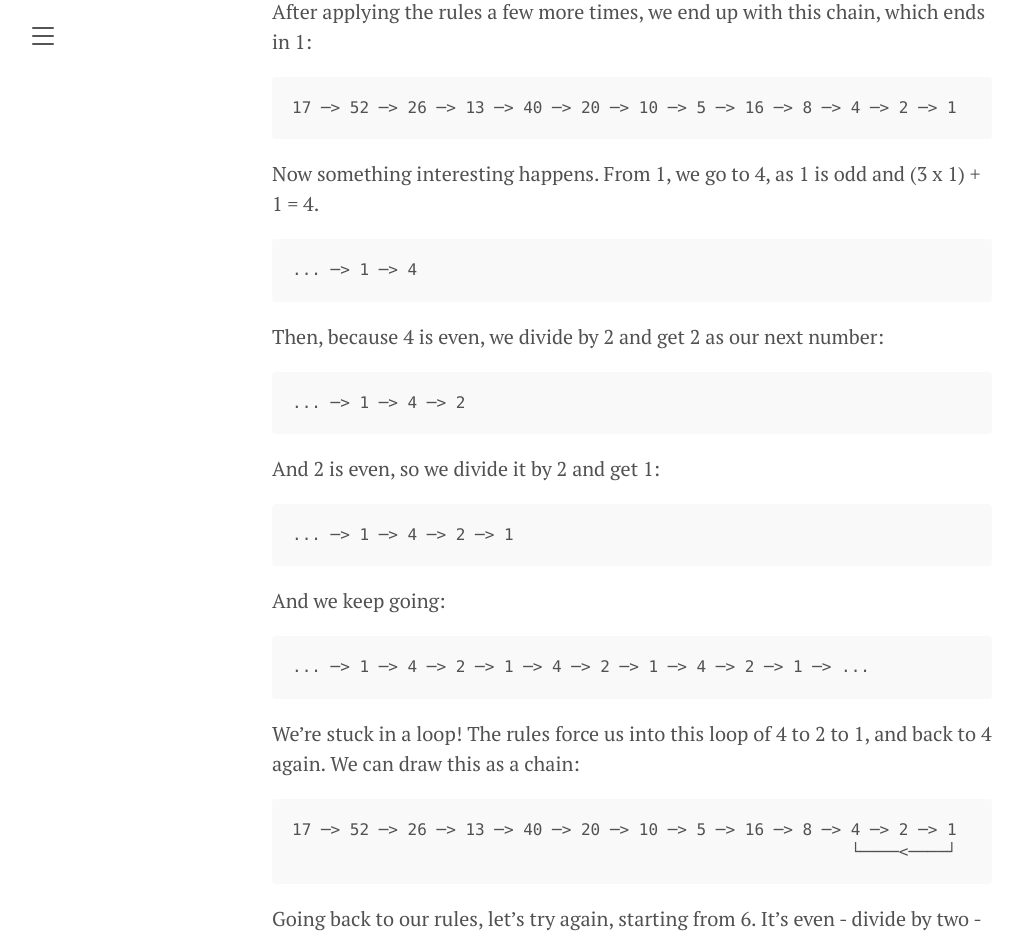
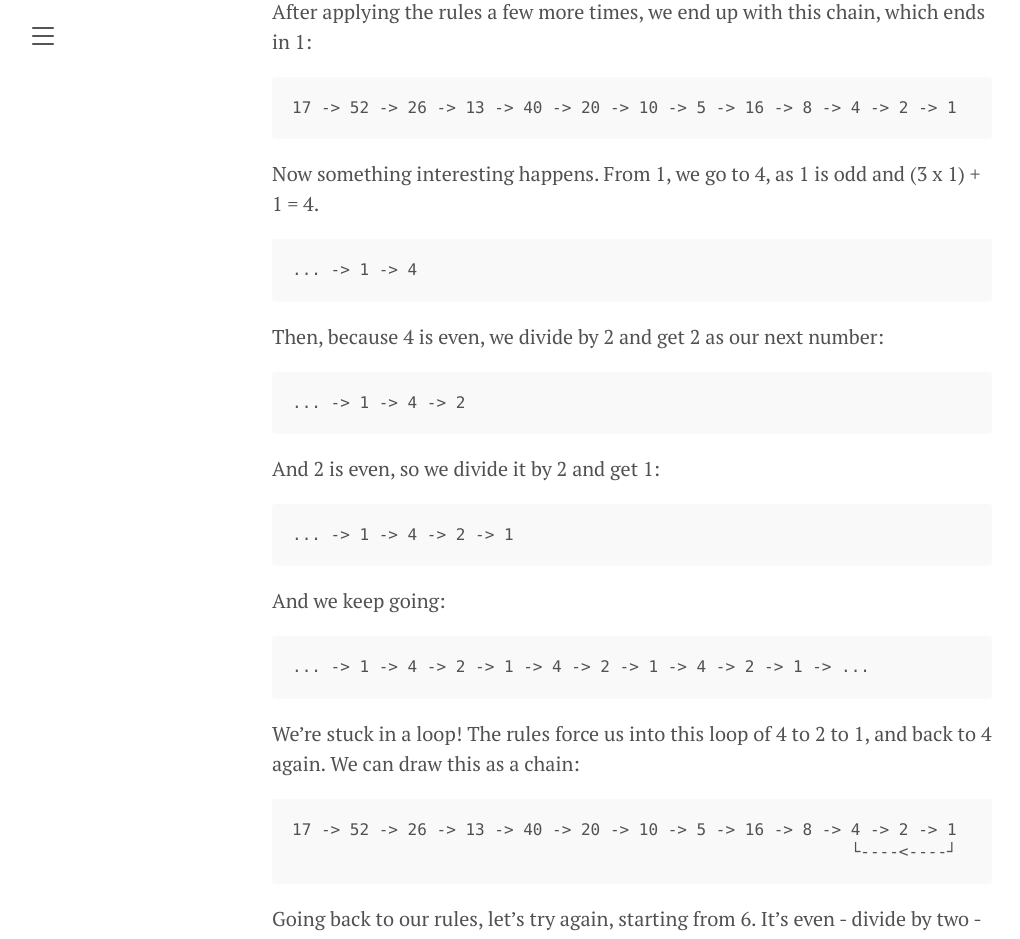
Before and after one commit to alexj136/alexj136.github.io, a Jekyll site: the page built from _posts/2020-04-15-collatz.md, in a window 1280 px wide and 1400 px high, scrolled down 909 px. Shown: the top 939 px of the window, without its empty margins (8-1028 px from the left). Built offline with Jekyll 4.4.1, drawn with Linux system fonts in a browser that asks for light colours; some of the changed text lies outside the part shown.

```diff
--- a/_posts/2020-04-15-collatz.md
+++ b/_posts/2020-04-15-collatz.md
@@ -25,49 +25,49 @@ and we apply that same rule to it - it's even, so we divide by 2, giving 26.
 
 Our rules have made this sequence:
 
-    17 ─> 52 ─> 26
+    17 -> 52 -> 26
 
 After applying the rules a few more times, we end up with this chain, which
 ends in 1:
 
-    17 ─> 52 ─> 26 ─> 13 ─> 40 ─> 20 ─> 10 ─> 5 ─> 16 ─> 8 ─> 4 ─> 2 ─> 1
+    17 -> 52 -> 26 -> 13 -> 40 -> 20 -> 10 -> 5 -> 16 -> 8 -> 4 -> 2 -> 1
 
 Now something interesting happens. From 1, we go to 4, as 1 is odd and (3 x 1) +
 1 = 4.
 
-    ... ─> 1 ─> 4
+    ... -> 1 -> 4
 
 Then, because 4 is even, we divide by 2 and get 2 as our next number:
 
-    ... ─> 1 ─> 4 ─> 2
+    ... -> 1 -> 4 -> 2
 
 And 2 is even, so we divide it by 2 and get 1:
 
-    ... ─> 1 ─> 4 ─> 2 ─> 1
+    ... -> 1 -> 4 -> 2 -> 1
 
 And we keep going:
 
-    ... ─> 1 ─> 4 ─> 2 ─> 1 ─> 4 ─> 2 ─> 1 ─> 4 ─> 2 ─> 1 ─> ...
+    ... -> 1 -> 4 -> 2 -> 1 -> 4 -> 2 -> 1 -> 4 -> 2 -> 1 -> ...
 
 We're stuck in a loop! The rules force us into this loop of 4 to 2 to 1, and
 back to 4 again. We can draw this as a chain:
 
 
-    17 ─> 52 ─> 26 ─> 13 ─> 40 ─> 20 ─> 10 ─> 5 ─> 16 ─> 8 ─> 4 ─> 2 ─> 1
-                                                              └────<────┘
+    17 -> 52 -> 26 -> 13 -> 40 -> 20 -> 10 -> 5 -> 16 -> 8 -> 4 -> 2 -> 1
+                                                              └----<----┘
 
 Going back to our rules, let's try again, starting from 6. It's even - divide
 by two - we get 3. Carry on that chain a few steps, and you'll see it also gets
 to 4, then 2, then 1, and gets stuck in the same loop:
 
-    6 ─> 3 ─> 10 ─> 5 ─> 16 ─> 8 ─> 4 ─> 2 ─> 1
-                                    └────<────┘
+    6 -> 3 -> 10 -> 5 -> 16 -> 8 -> 4 -> 2 -> 1
+                                    └----<----┘
 
 
 And if we start a sequence at 35:
 
-    35 ─> 106 ─> 53 ─> 160 ─> 80 ─> 40 ─> 20 ─> 10 ─> 5 ─> 16 ─> 8 ─> 4 ─> 2 ─> 1
-                                                                      └────<────┘
+    35 -> 106 -> 53 -> 160 -> 80 -> 40 -> 20 -> 10 -> 5 -> 16 -> 8 -> 4 -> 2 -> 1
+                                                                      └----<----┘
 
 So it seems like all the starting numbers we try will end in the 4-2-1 loop.
 Indeed, **every starting number everyone has ever tried** ends in 4-2-1. Some
@@ -95,9 +95,9 @@ Going back to our chains, some of the chains we wrote down had parts in common.
 We can combine the common parts of the chain to create a funny looking network:
 
 
-    35 ─> 106 ─> 53 ─> 160 ─> 80 ─>┐
-           17 ─> 52 ─> 26 ─> 13 ─> 40 ─> 20 ─> 10 ─> 5 ─> 16 ─> 8 ─> 4 ─> 2 ─> 1
-                                      6 ─> 3 ─>┘                     └────<────┘
+    35 -> 106 -> 53 -> 160 -> 80 ->┐
+           17 -> 52 -> 26 -> 13 -> 40 -> 20 -> 10 -> 5 -> 16 -> 8 -> 4 -> 2 -> 1
+                                      6 -> 3 ->┘                     └----<----┘
 
 I wrote a computer program that can draw these networks. If you're into
 programming, you can look at my code
```
